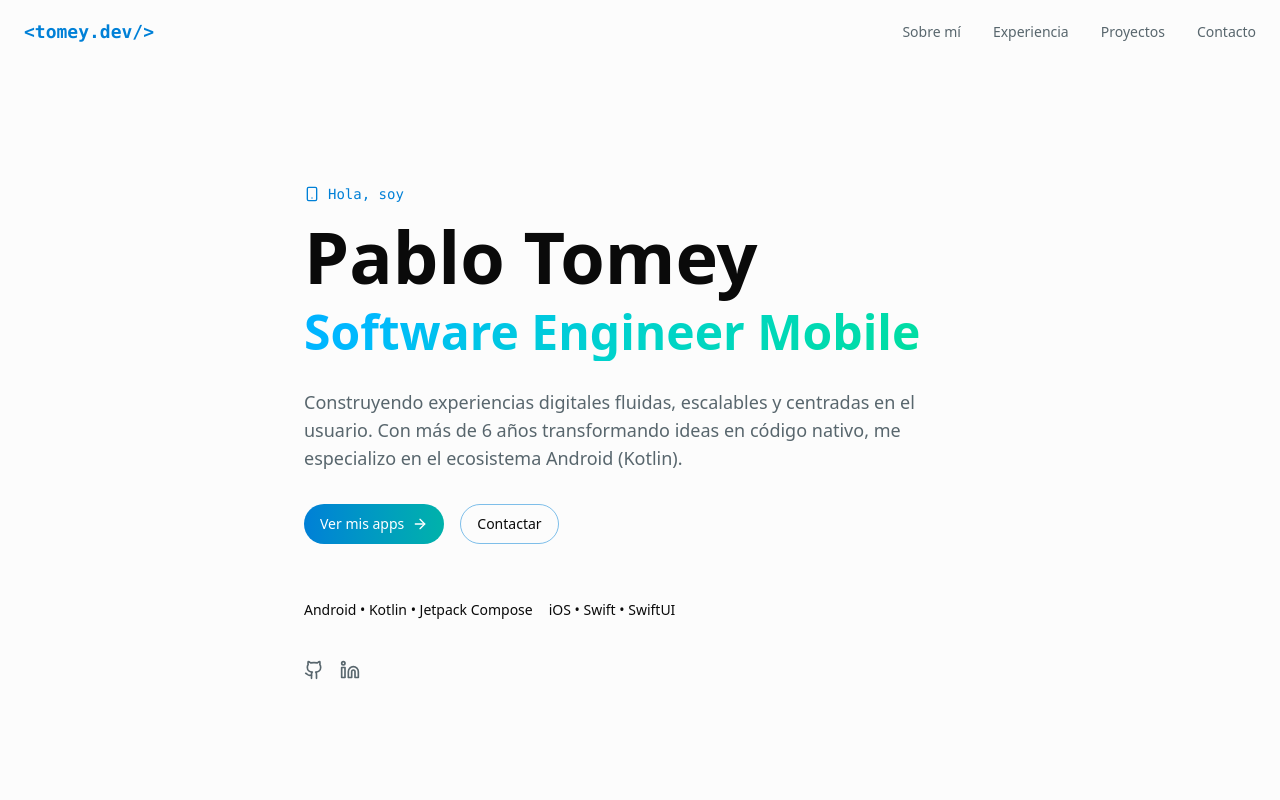
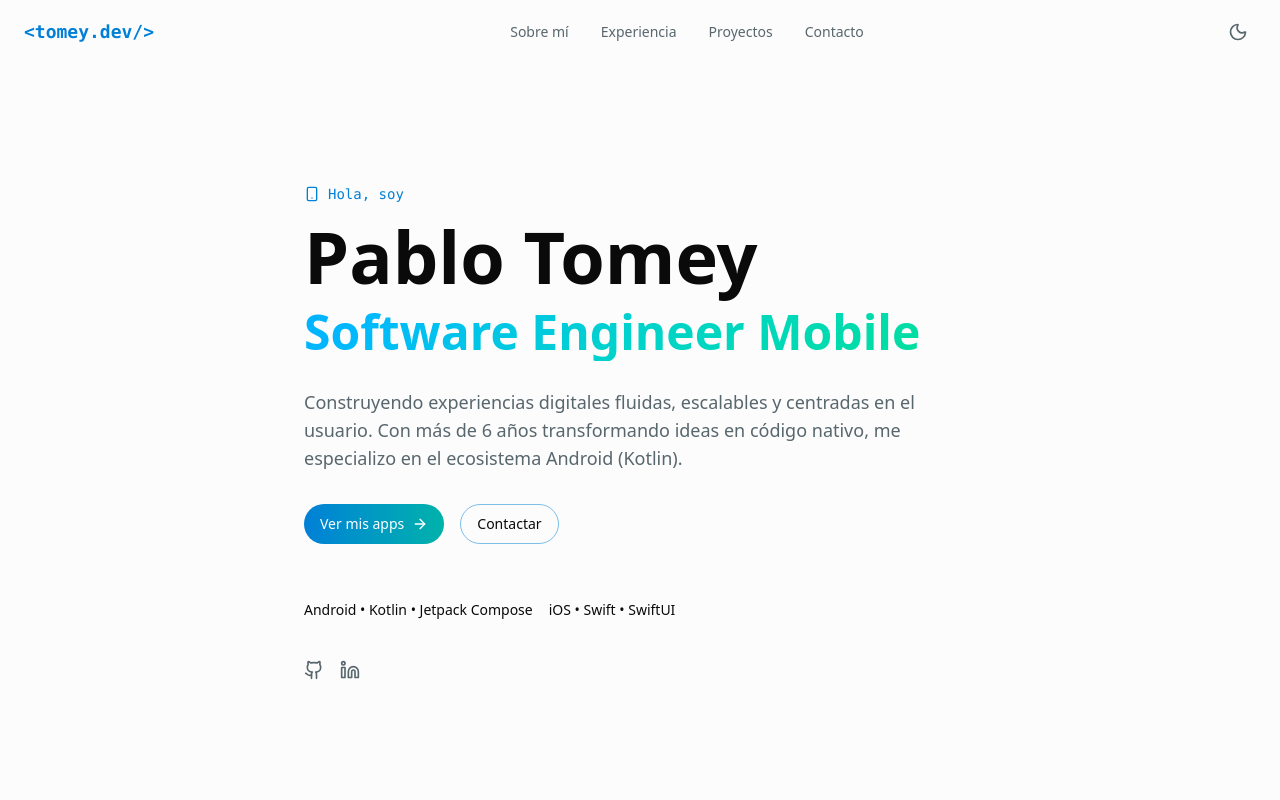
Before and after one commit to tomeydev/portfolio-landing, a React (Vite) app: page / in a window 1280 px wide. Shown: the top 800 px of the page. Built offline with nearby package versions, Linux system fonts and the light colour scheme.

Commit message:
feat(theme): implement dark/light theme toggle functionality

```diff
--- a/src/App.css
+++ b/src/App.css
@@ -41,6 +41,9 @@
 }
 
 @layer base {
+  html {
+    transition: background-color 0.3s ease, color 0.3s ease;
+  }
   * {
     @apply border-border outline-ring/50;
   }
--- /dev/null
+++ b/src/components/atoms/ThemeToggle.tsx
@@ -0,0 +1,21 @@
+import { Sun, Moon } from 'lucide-react';
+import { useTheme } from '../../context/ThemeContext';
+import '../../App.css';
+
+export default function ThemeToggle() {
+    const { theme, toggleTheme } = useTheme();
+
+    return (
+        <button
+            onClick={toggleTheme}
+            className="size-9 inline-flex items-center justify-center rounded-full transition-all duration-300 hover:scale-110 text-muted-foreground hover:text-primary"
+            aria-label={`Cambiar a tema ${theme === 'light' ? 'oscuro' : 'claro'}`}
+        >
+            {theme === 'light' ? (
+                <Moon className="h-5 w-5 transition-transform duration-300 rotate-0" />
+            ) : (
+                <Sun className="h-5 w-5 transition-transform duration-300 rotate-180" />
+            )}
+        </button>
+    );
+}
--- a/src/components/organisms/Navigation.tsx
+++ b/src/components/organisms/Navigation.tsx
@@ -3,6 +3,7 @@ import "../../App.css";
 import items from "../../data/navigation.json";
 import { NavItem } from "../../types/NavItem";
 import MenuButton from "../atoms/MenuButton";
+import ThemeToggle from "../atoms/ThemeToggle";
 
 export default function Navigation() {
     const [isScrolled, setIsScrolled] = useState(false);
@@ -36,10 +37,13 @@ export default function Navigation() {
                             </a>
                         ))}
                     </div>
-                    <MenuButton
-                        isMobileMenuOpen={isMobileMenuOpen}
-                        onClick={() => setIsMobileMenuOpen(!isMobileMenuOpen)}
-                    />
+                    <div className="flex items-center gap-4">
+                        <ThemeToggle />
+                        <MenuButton
+                            isMobileMenuOpen={isMobileMenuOpen}
+                            onClick={() => setIsMobileMenuOpen(!isMobileMenuOpen)}
+                        />
+                    </div>
                 </div>
                 {isMobileMenuOpen && (
                     <div className="md:hidden py-4 border-t border-border">
@@ -54,6 +58,9 @@ export default function Navigation() {
                                     {item.label}
                                 </a>
                             ))}
+                            <div className="pt-4 border-t border-border">
+                                <ThemeToggle />
+                            </div>
                         </div>
                     </div>
                 )}
--- /dev/null
+++ b/src/context/ThemeContext.tsx
@@ -0,0 +1,71 @@
+import React, { createContext, useContext, useEffect, useState } from 'react';
+
+type Theme = 'light' | 'dark';
+
+type ThemeContextType = {
+    theme: Theme;
+    toggleTheme: () => void;
+};
+
+const ThemeContext = createContext<ThemeContextType | undefined>(undefined);
+
+export function ThemeProvider({ children }: { children: React.ReactNode }) {
+    const [theme, setTheme] = useState<Theme>('light');
+    const [mounted, setMounted] = useState(false);
+
+    // Initialize theme on mount
+    useEffect(() => {
+        // Check localStorage for saved preference
+        const savedTheme = localStorage.getItem('theme') as Theme | null;
+
+        if (savedTheme) {
+            setTheme(savedTheme);
+            applyTheme(savedTheme);
+        } else {
+            // Check system preference
+            const prefersDark = window.matchMedia('(prefers-color-scheme: dark)').matches;
+            const initialTheme: Theme = prefersDark ? 'dark' : 'light';
+            setTheme(initialTheme);
+            applyTheme(initialTheme);
+        }
+
+        setMounted(true);
+    }, []);
+
+    const applyTheme = (newTheme: Theme) => {
+        const html = document.documentElement;
+        if (newTheme === 'dark') {
+            html.classList.add('dark');
+        } else {
+            html.classList.remove('dark');
+        }
+    };
+
+    const toggleTheme = () => {
+        setTheme((prevTheme) => {
+            const newTheme = prevTheme === 'light' ? 'dark' : 'light';
+            localStorage.setItem('theme', newTheme);
+            applyTheme(newTheme);
+            return newTheme;
+        });
+    };
+
+    // Prevent flash by not rendering until theme is determined
+    if (!mounted) {
+        return null;
+    }
+
+    return (
+        <ThemeContext.Provider value={{ theme, toggleTheme }}>
+            {children}
+        </ThemeContext.Provider>
+    );
+}
+
+export function useTheme() {
+    const context = useContext(ThemeContext);
+    if (context === undefined) {
+        throw new Error('useTheme must be used within a ThemeProvider');
+    }
+    return context;
+}
--- a/src/main.tsx
+++ b/src/main.tsx
@@ -1,9 +1,12 @@
 import { StrictMode } from 'react'
 import { createRoot } from 'react-dom/client'
 import App from './App'
+import { ThemeProvider } from './context/ThemeContext'
 
 createRoot(document.getElementById('root')!).render(
   <StrictMode>
-    <App />
+    <ThemeProvider>
+      <App />
+    </ThemeProvider>
   </StrictMode>,
 )
```
